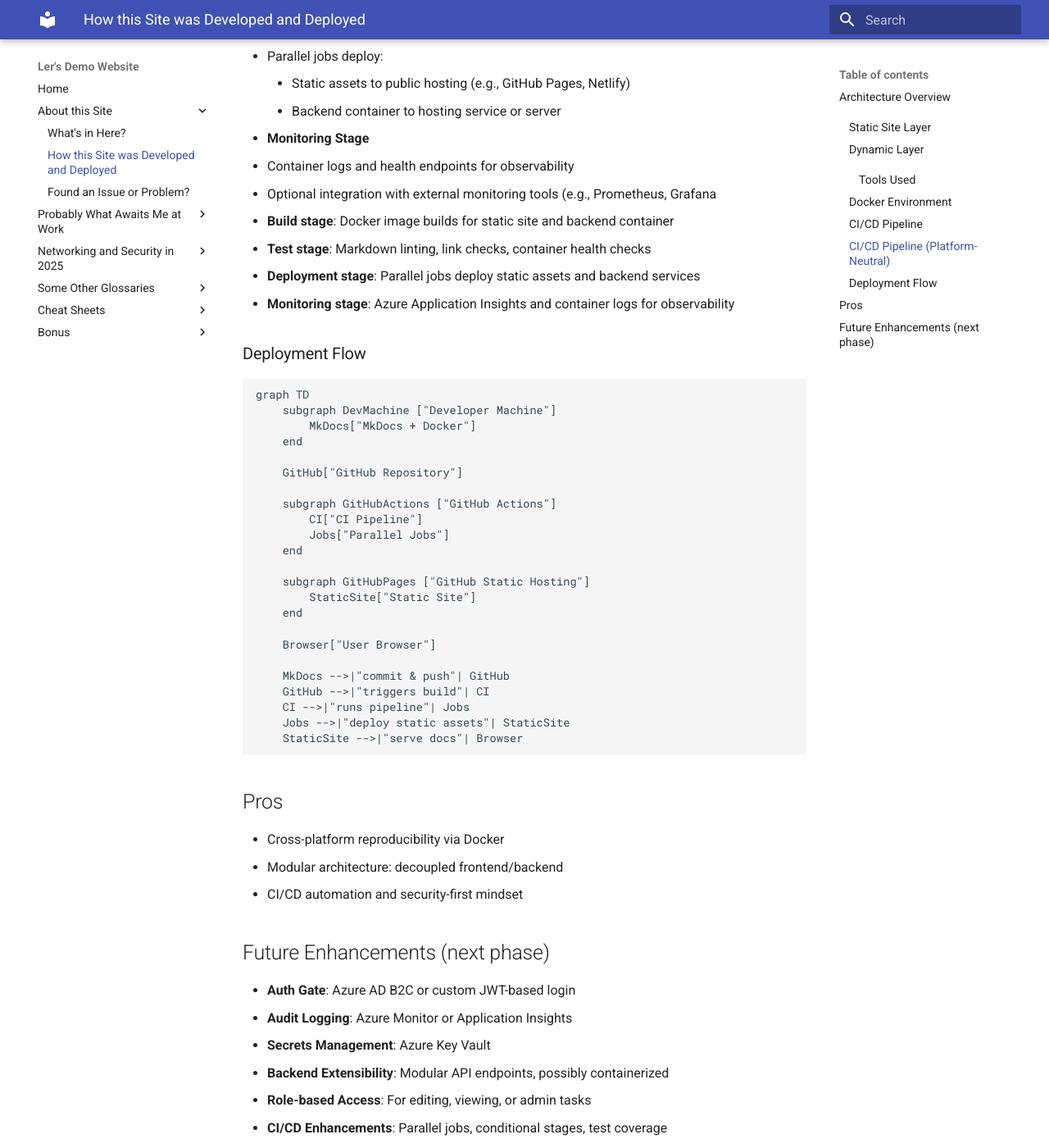
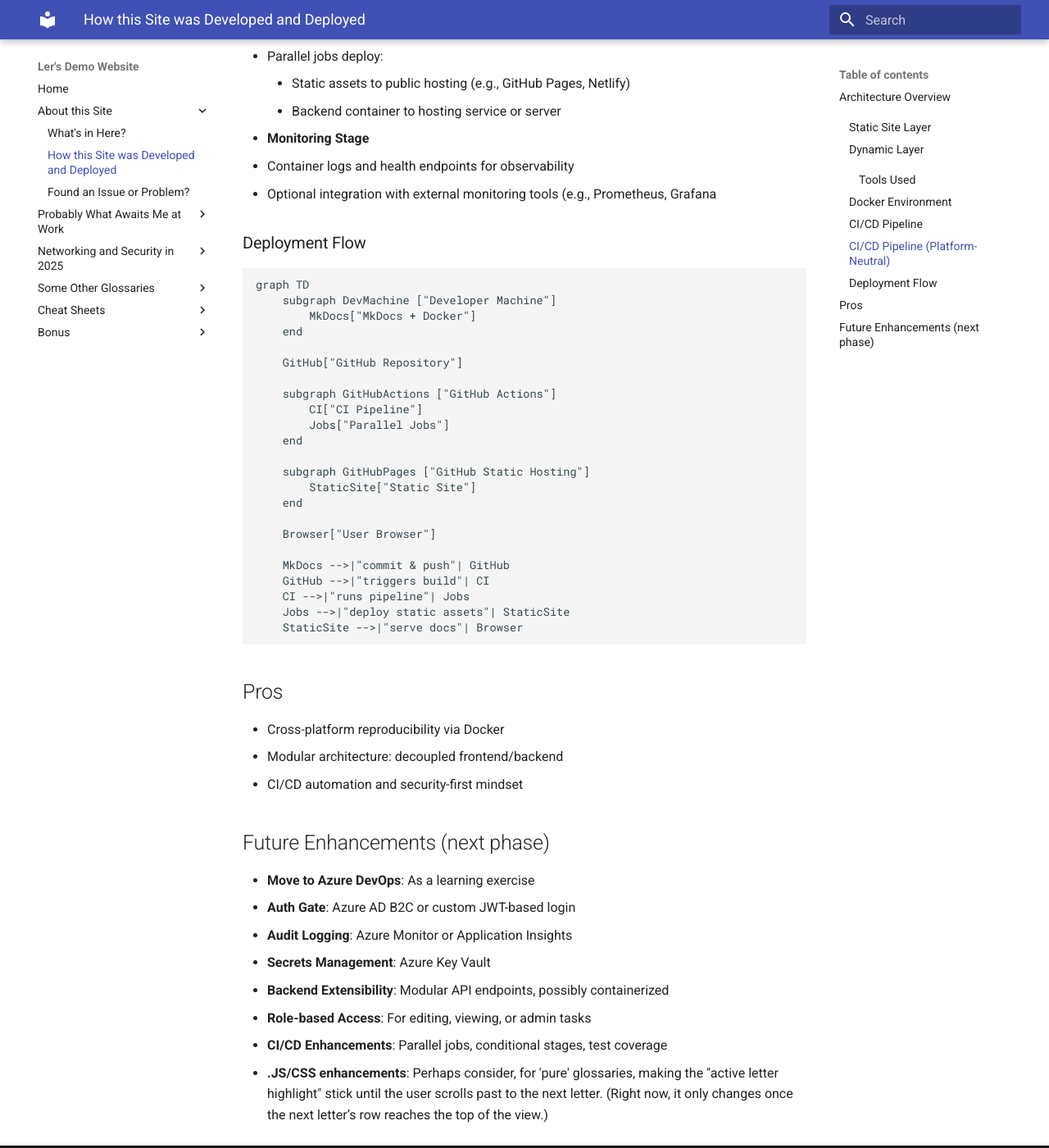
Before and after one commit to cassmastern/lers-sandbox, an MkDocs documentation site: the page built from docs/about.md, in a window 1280 px wide and 1400 px high, scrolled down 2130 px. Shown: the whole window at 82% size. Built offline with MkDocs 1.6.1 and Material for MkDocs 9.7.7, drawn with Linux system fonts in a browser that asks for light colours.

Commit message:
removed 'azure' residue, e.g. link to create issue, references in content, etc.; deploy.yml IS ok, azure integration (app) removed from github.com/repo/settings

````diff
--- a/docs/about.md
+++ b/docs/about.md
@@ -67,11 +67,6 @@ ENV MKDOCS_WATCHDOG_USE_POLLING=true
   * Container logs and health endpoints for observability
   * Optional integration with external monitoring tools (e.g., Prometheus, Grafana
 
-- **Build stage**: Docker image builds for static site and backend container
-- **Test stage**: Markdown linting, link checks, container health checks
-- **Deployment stage**: Parallel jobs deploy static assets and backend services
-- **Monitoring stage**: Azure Application Insights and container logs for observability
-
 ### Deployment Flow
 
 ```mermaid
@@ -108,6 +103,7 @@ graph TD
 
 ## Future Enhancements (next phase)
 
+- **Move to Azure DevOps**: As a learning exercise
 - **Auth Gate**: Azure AD B2C or custom JWT-based login
 - **Audit Logging**: Azure Monitor or Application Insights
 - **Secrets Management**: Azure Key Vault
--- a/mkdocs.yml
+++ b/mkdocs.yml
@@ -10,7 +10,7 @@ nav:
   - About this Site:
       - "What's in Here?": whatsinhere.md
       - How this Site was Developed and Deployed: about.md
-      - "Found an Issue or Problem?": azure-issue-ticket.md
+      - "Found an Issue or Problem?": github-issue-ticket.md
   - Probably What Awaits Me at Work:
     - AWS vs GCP vs Azure: aws-gcp-azure.md
     - Cross-Platform Cloud and DevOps Glossary: gloss_cloud_devops_AWS-GCP-Azure.md
````
Also changed, not shown: docs/azure-issue-ticket.md (deleted, +0 -3 lines), docs/github-issue-ticket.md (added, +3 -0 lines), docs/index.md (+1 -1 lines).
